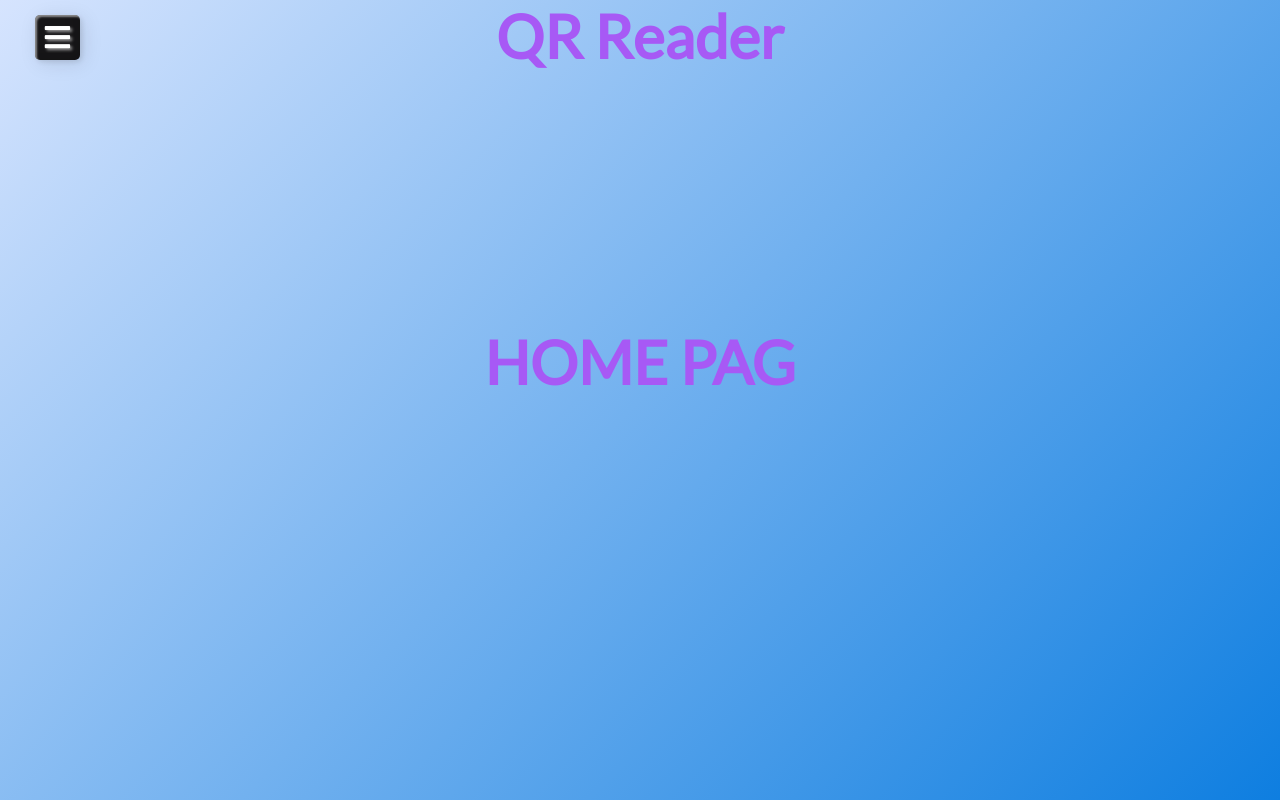
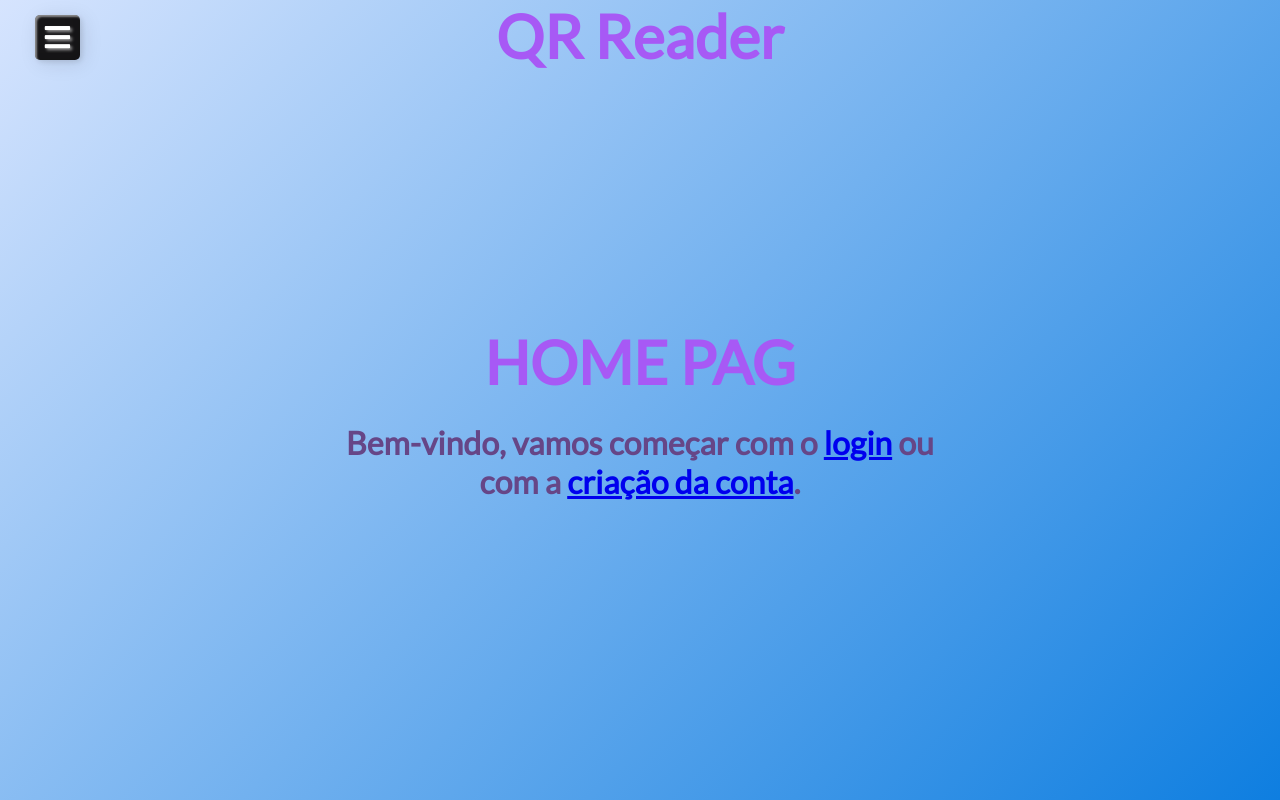
Before and after one commit to ViniciusaiGP/pos_puc_rio_2024_frontend_sprint1, a plain HTML site: page index.html in a window 1280 px wide. Drawn offline with nearby package versions, Linux system fonts and the light colour scheme.

Commit message:
Update index.html

```diff
--- a/index.html
+++ b/index.html
@@ -11,7 +11,7 @@
   <script src="https://cdn.jsdelivr.net/npm/axios/dist/axios.min.js"></script>
 </head>
 
-<body >
+<body>
   <input type="checkbox" id="check">
   <label for="check">
     <i class="fas fa-bars" id="btn"></i>
@@ -57,6 +57,8 @@
 
   <div class="frame" id="homeContent">
     <h2>HOME PAG</h2>
+    <h3>Bem-vindo, vamos começar com o <a href="#login" onclick="showLogin()" class="hover">login</a> ou com a <a
+        href="#register" onclick="showRegister()" class="hover">criação da conta</a>.</h3>
   </div>
 
   <div class="frame" id="loginContent">
```
